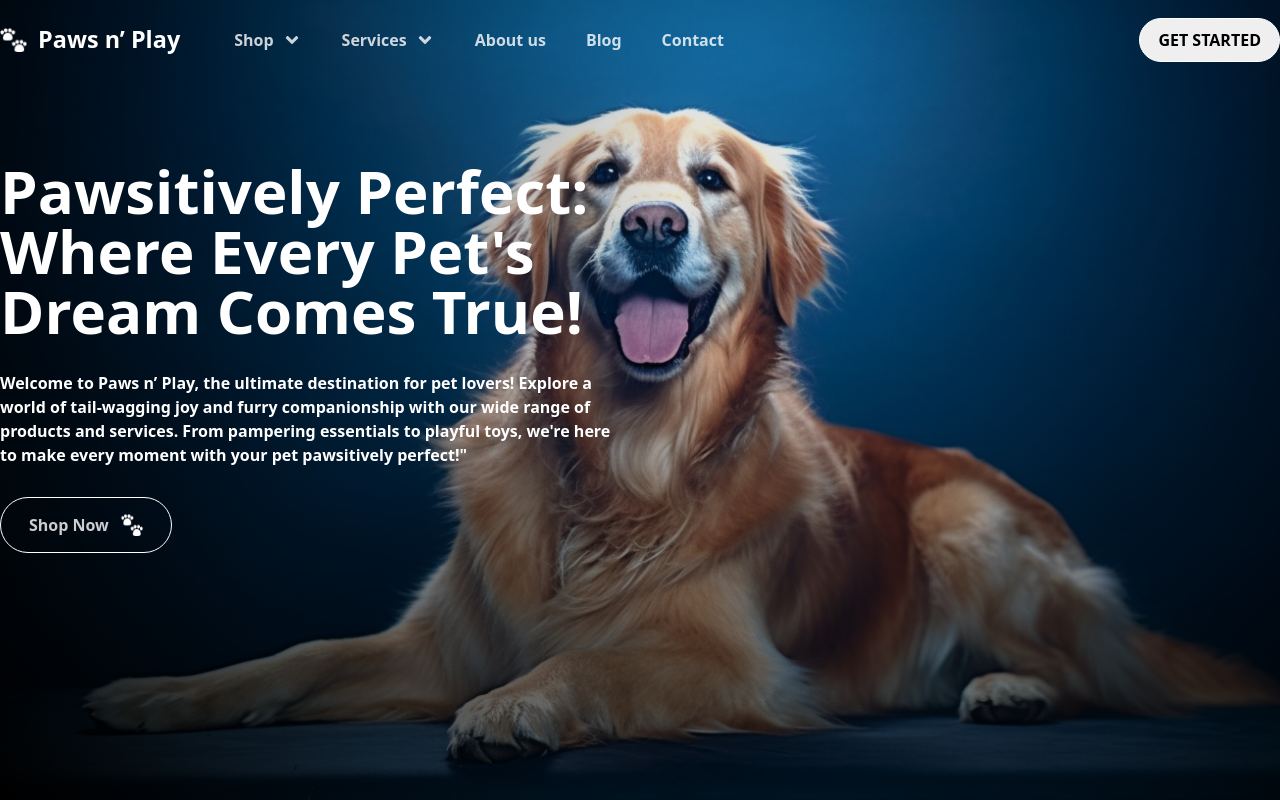
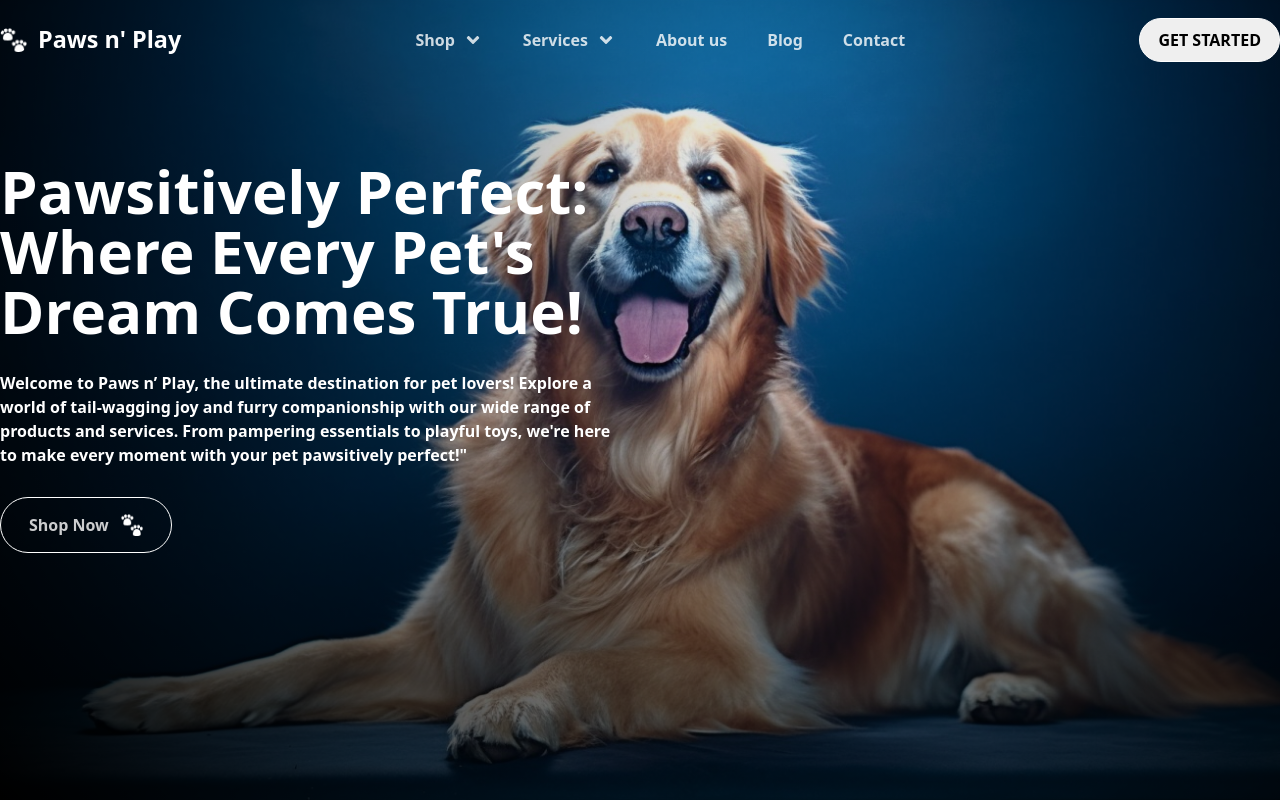
Before and after one commit to nevenmitrovic/paws-landing, a React (Vite) app: page / in a window 1280 px wide. Shown: the top 800 px of the page. Built offline with nearby package versions, Linux system fonts and the light colour scheme; a web font is replaced by a local one.

Commit message:
refactor header

```diff
--- a/src/components/Header/Header.tsx
+++ b/src/components/Header/Header.tsx
@@ -1,109 +1,25 @@
-import { useState } from 'react'
-
 import styles from './header.module.css'
-import logo from '@/assets/images/logo.png'
-import { HiMenuAlt3 } from 'react-icons/hi'
 import { FaAngleDown, FaAngleUp } from 'react-icons/fa'
-import { IoClose } from 'react-icons/io5'
 import { useIsMobile } from '@/hooks/useIsMobile'
+import MobileMenu from '@/components/Header/MobileMenu/MobileMenu'
+import Navigation from '@/components/Header/Navigation/Navigation'
+import Logo from '@/components/Header/Logo/Logo'
 
 export default function Header() {
-	const [isMobileMenuOpen, setIsMobileMenuOpen] = useState(false)
 	const isMobile = useIsMobile()
-
-	const toggleMobileMenu = () => setIsMobileMenuOpen((prev) => !prev)
 
 	return (
 		<header className={styles.header}>
+			<Logo />
 			<div className={styles.content}>
-				{/* LOGO */}
-				<div className={styles.logo}>
-					<img src={logo} width={27.09400177001953} height={24.540000915527344} />
-					<h3>Paws n’ Play</h3>
-				</div>
-
-				{/* NAVLINKS */}
-				{!isMobile && (
-					<nav>
-						<ul className={styles.navMenu}>
-							<li>
-								<button>
-									Shop <FaAngleDown size={20} />
-								</button>
-							</li>
-							<li>
-								<button>
-									Services <FaAngleDown size={20} />
-								</button>
-							</li>
-							<li>
-								<button>About us</button>
-							</li>
-							<li>
-								<button>Blog</button>
-							</li>
-							<li>
-								<button>Contact</button>
-							</li>
-						</ul>
-					</nav>
-				)}
+				<Navigation />
 			</div>
-
-			{/* NAVIGATION ACTION */}
 			{!isMobile && (
 				<div>
 					<button className={styles.navAction}>GET STARTED</button>
 				</div>
 			)}
-
-			{/* MOBILE MENU BUTTON */}
-			{isMobile && (
-				<button className={styles.mobileMenu} onClick={toggleMobileMenu}>
-					<HiMenuAlt3 size={30} />
-				</button>
-			)}
-
-			{/* MOBILE MENU CONTENT */}
-			{isMobile && (
-				<nav
-					className={`${styles.mobileMenuContent} ${isMobileMenuOpen ? styles.open : styles.close}`}
-				>
-					{/* MOBILE MENU HEADER */}
-					<div className={styles.mobileMenuContentHeader}>
-						<h3>
-							<img src={logo} alt='paws' width='30px' height='30px' />
-							Paws n’ Play
-						</h3>
-						<button onClick={toggleMobileMenu}>
-							<IoClose size={25} />
-						</button>
-					</div>
-
-					{/* MOBILE NAVLINKS */}
-					<ul>
-						<li>
-							<button>
-								Shop <FaAngleDown size={20} />
-							</button>
-						</li>
-						<li>
-							<button>
-								Services <FaAngleDown size={20} />
-							</button>
-						</li>
-						<li>
-							<button>About us</button>
-						</li>
-						<li>
-							<button>Blog</button>
-						</li>
-						<li>
-							<button>Contact</button>
-						</li>
-					</ul>
-				</nav>
-			)}
+			<MobileMenu />
 		</header>
 	)
 }
--- /dev/null
+++ b/src/components/Header/Logo/Logo.tsx
@@ -0,0 +1,13 @@
+import styles from './logo.module.css'
+import logo from '@/assets/images/logo.png'
+
+export default function Logo() {
+	return (
+		<a href='#hero' className={styles.logoLink}>
+			<div className={styles.logo}>
+				<img src={logo} style={{ width: '27px', height: '24px' }} />
+				<h3>Paws n' Play</h3>
+			</div>
+		</a>
+	)
+}
--- /dev/null
+++ b/src/components/Header/Logo/logo.module.css
@@ -0,0 +1,14 @@
+.logo {
+	display: flex;
+	align-items: center;
+	justify-content: center;
+	gap: 11px;
+	font-size: 20px;
+	font-weight: 700;
+	color: var(--clr-primary-text);
+}
+.logoLink {
+	display: block;
+	text-decoration: none;
+	color: inherit;
+}
--- /dev/null
+++ b/src/components/Header/MobileMenu/MobileMenu.tsx
@@ -0,0 +1,71 @@
+import { useState } from 'react'
+
+import { useIsMobile } from '@/hooks/useIsMobile'
+import styles from './mobile-menu.module.css'
+import logo from '@/assets/images/logo.png'
+import { IoClose } from 'react-icons/io5'
+import { HiMenuAlt3 } from 'react-icons/hi'
+import { FaAngleDown, FaAngleUp } from 'react-icons/fa'
+
+export default function MobileMenu() {
+	const [isMobileMenuOpen, setIsMobileMenuOpen] = useState(false)
+	const isMobile = useIsMobile()
+
+	const toggleMobileMenu = () => setIsMobileMenuOpen((prev) => !prev)
+
+	return (
+		<>
+			{/* MOBILE MENU CONTENT */}
+			{isMobile && (
+				<nav
+					className={`${styles.mobileMenuContent} ${isMobileMenuOpen ? styles.open : styles.close}`}
+				>
+					{/* MOBILE MENU HEADER */}
+					<div className={styles.mobileMenuContentHeader}>
+						<h3>
+							<img src={logo} alt='paws' width='30px' height='30px' />
+							Paws n’ Play
+						</h3>
+						<button onClick={toggleMobileMenu}>
+							<IoClose size={25} />
+						</button>
+					</div>
+
+					{/* MOBILE NAVLINKS */}
+					<ul>
+						<li>
+							<button>
+								Shop <FaAngleDown size={20} />
+							</button>
+						</li>
+						<li>
+							<button>
+								Services <FaAngleDown size={20} />
+							</button>
+						</li>
+						<li>
+							<button>About us</button>
+						</li>
+						<li>
+							<button>Blog</button>
+						</li>
+						<li>
+							<button>Contact</button>
+						</li>
+					</ul>
+
+					<div className={styles.headerSocial}>
+						<p>© 2024 Paws n’ Play. All rights reserved.</p>
+					</div>
+				</nav>
+			)}
+
+			{/* MOBILE MENU BUTTON */}
+			{isMobile && (
+				<button className={styles.mobileMenu} onClick={toggleMobileMenu}>
+					<HiMenuAlt3 size={30} />
+				</button>
+			)}
+		</>
+	)
+}
--- /dev/null
+++ b/src/components/Header/MobileMenu/mobile-menu.module.css
@@ -0,0 +1,77 @@
+.mobileMenu {
+	width: 30px;
+	height: 30px;
+	border: none;
+	background-color: inherit;
+	cursor: pointer;
+	color: var(--clr-primary-text);
+}
+.mobileMenuContent {
+	position: absolute;
+	z-index: 60;
+	top: 0;
+	left: 0;
+	background-color: var(--clr-black);
+	background: var(--linear-gradient-mobile-menu, var(--clr-black));
+	width: 100vw;
+	height: 100vh;
+	transform: translateY(-100%);
+	transition: transform 0.5s ease-in-out;
+	padding: 16px;
+}
+.mobileMenuContent button {
+	display: flex;
+	align-items: center;
+	justify-content: flex-start;
+	border: none;
+	background-color: inherit;
+	gap: 8px;
+	padding: 4px;
+	color: var(--clr-primary-text-opacity);
+	font-weight: 600;
+	cursor: pointer;
+	transition: color 500ms ease;
+}
+.mobileMenuContent button:hover {
+	color: var(--clr-primary-text);
+}
+.mobileMenuContent.open {
+	transform: translateY(0);
+}
+.mobileMenuContent.close {
+	transform: translateY(-100%);
+}
+.mobileMenuContentHeader {
+	display: flex;
+	justify-content: space-between;
+	align-items: center;
+	padding-bottom: 58px;
+}
+.mobileMenuContent > ul {
+	display: flex;
+	flex-direction: column;
+	gap: 20px;
+	justify-content: center;
+	align-items: center;
+}
+.mobileMenuContent li {
+	font-size: var(--fs-header-regular);
+}
+.mobileMenuContent li button {
+	min-width: 120px;
+}
+.mobileMenuContentHeader > h3 {
+	display: flex;
+	gap: 20px;
+	font-size: var(--fs-header-regular);
+	font-weight: 600;
+	color: var(--clr-very-light-gray);
+}
+.headerSocial {
+	position: absolute;
+	z-index: 60;
+	width: 100%;
+	bottom: 2%;
+	left: 17%;
+	color: var(--clr-light-gray);
+}
--- /dev/null
+++ b/src/components/Header/Navigation/Navigation.tsx
@@ -0,0 +1,37 @@
+import { useIsMobile } from '@/hooks/useIsMobile'
+import { FaAngleDown } from 'react-icons/fa'
+import styles from './navigation.module.css'
+
+export default function Navigation() {
+	const isMobile = useIsMobile()
+
+	return (
+		<>
+			{!isMobile && (
+				<nav>
+					<ul className={styles.navMenu}>
+						<li>
+							<button>
+								Shop <FaAngleDown size={20} />
+							</button>
+						</li>
+						<li>
+							<button>
+								Services <FaAngleDown size={20} />
+							</button>
+						</li>
+						<li>
+							<button>About us</button>
+						</li>
+						<li>
+							<button>Blog</button>
+						</li>
+						<li>
+							<button>Contact</button>
+						</li>
+					</ul>
+				</nav>
+			)}
+		</>
+	)
+}
--- /dev/null
+++ b/src/components/Header/Navigation/navigation.module.css
@@ -0,0 +1,21 @@
+.navMenu {
+	display: flex;
+	align-items: center;
+	gap: 32px;
+}
+.navMenu button {
+	display: flex;
+	align-items: center;
+	justify-content: flex-start;
+	border: none;
+	background-color: inherit;
+	gap: 8px;
+	padding: 4px;
+	color: var(--clr-primary-text-opacity);
+	font-weight: 600;
+	cursor: pointer;
+	transition: color 500ms ease;
+}
+.navMenu button:hover {
+	color: var(--clr-primary-text);
+}
--- a/src/components/Header/header.module.css
+++ b/src/components/Header/header.module.css
@@ -8,91 +8,6 @@
 	align-items: center;
 	padding: 28px 16px;
 	background-color: inherit;
-}
-.logo {
-	display: flex;
-	align-items: center;
-	justify-content: center;
-	gap: 11px;
-	font-size: 20px;
-	font-weight: 700;
-	color: var(--clr-primary-text);
-}
-.mobileMenu {
-	width: 30px;
-	height: 30px;
-	border: none;
-	background-color: inherit;
-	cursor: pointer;
-	color: var(--clr-primary-text);
-}
-.mobileMenuContent {
-	position: absolute;
-	z-index: 60;
-	top: 0;
-	left: 0;
-	background-color: var(--clr-black);
-	background: var(--linear-gradient-mobile-menu, var(--clr-black));
-	width: 100vw;
-	height: 100vh;
-	transform: translateY(-100%);
-	transition: transform 0.5s ease-in-out;
-	padding: 16px;
-}
-.navMenu {
-	display: flex;
-	align-items: center;
-	gap: 32px;
-}
-.navMenu button,
-.mobileMenuContent button {
-	display: flex;
-	align-items: center;
-	justify-content: flex-start;
-	border: none;
-	background-color: inherit;
-	gap: 8px;
-	padding: 4px;
-	color: var(--clr-primary-text-opacity);
-	font-weight: 600;
-	cursor: pointer;
-	transition: color 500ms ease;
-}
-.navMenu button:hover,
-.mobileMenuContent button:hover {
-	color: var(--clr-primary-text);
-}
-.mobileMenuContent.open {
-	transform: translateY(0);
-}
-.mobileMenuContent.close {
-	transform: translateY(-100%);
-}
-.mobileMenuContentHeader {
-	display: flex;
-	justify-content: space-between;
-	align-items: center;
-	padding-bottom: 58px;
-}
-.mobileMenuContent > ul {
-	display: flex;
-	flex-direction: column;
-	gap: 20px;
-	justify-content: center;
-	align-items: center;
-}
-.mobileMenuContent li {
-	font-size: var(--fs-header-regular);
-}
-.mobileMenuContent li button {
-	min-width: 120px;
-}
-.mobileMenuContentHeader > h3 {
-	display: flex;
-	gap: 20px;
-	font-size: var(--fs-header-regular);
-	font-weight: 600;
-	color: var(--clr-very-light-gray);
 }
 
 @media (width > 768px) {
@@ -114,7 +29,6 @@
 		border: 1px solid var(--clr-primary-text);
 		color: var(--clr-primary-text-opacity);
 		border-radius: var(--border-radius);
-		color: var(--clr-secondary-text);
 		font-weight: 600;
 		cursor: pointer;
 		transition: color 500ms ease, background-color 500ms ease;
--- a/src/components/HeroSection/HeroSection.tsx
+++ b/src/components/HeroSection/HeroSection.tsx
@@ -3,7 +3,7 @@ import logo from '@/assets/images/logo.png'
 
 export default function HeroSection() {
 	return (
-		<section className={styles.backgroundImg}>
+		<section id='hero' className={styles.backgroundImg}>
 			<div className={`wrapper ${styles.heroSection}`}>
 				<div className={styles.heroTitleWrapper}>
 					<h1>Pawsitively Perfect: Where Every Pet's Dream Comes True!</h1>
```
